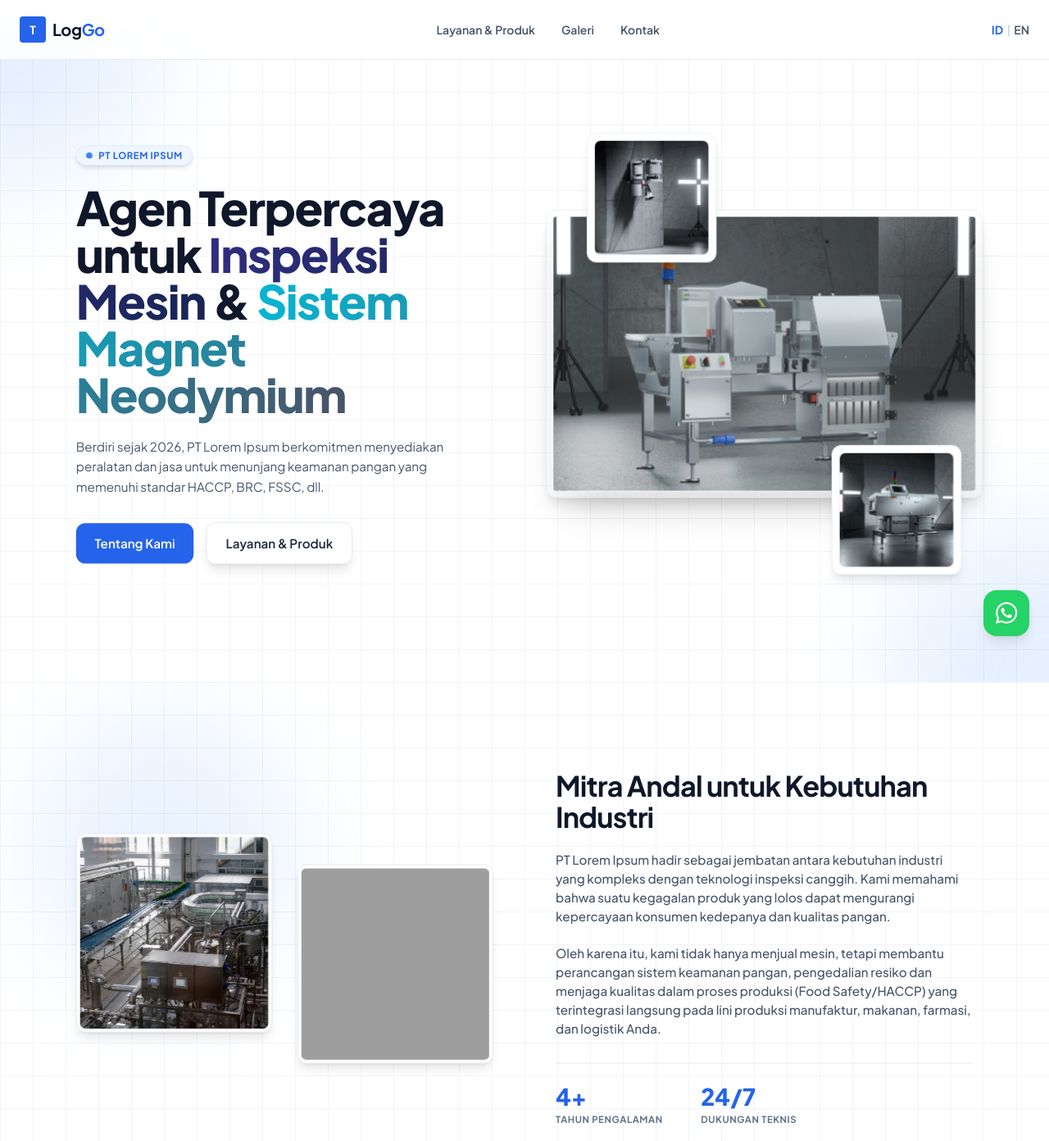
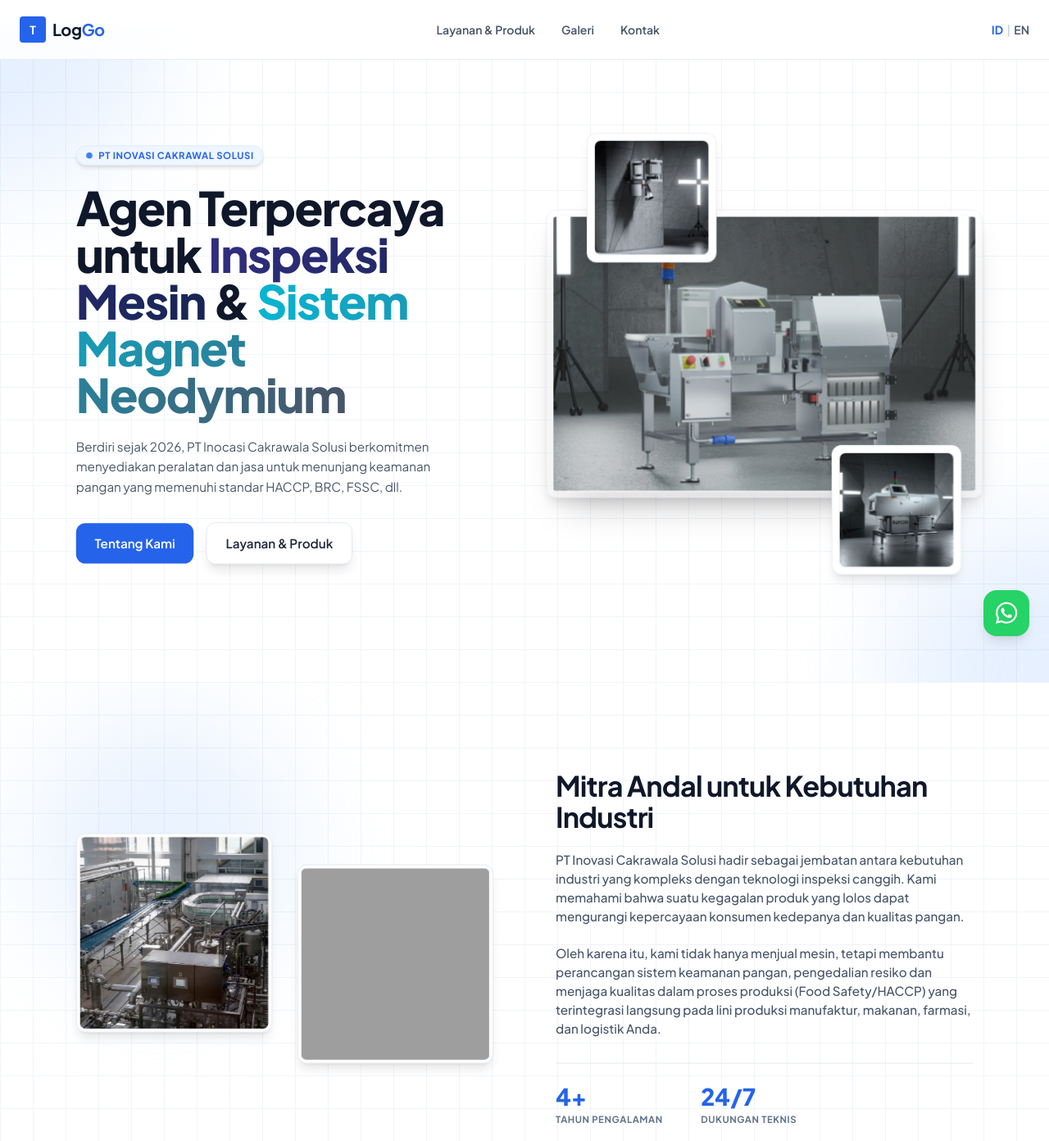
Before and after one commit to sodiumKlorida/frontend-x-ray, a plain HTML site: page index.html in a window 1280 px wide. Shown: the top 1392 px of the page at 82% size. Drawn offline with nearby package versions, Linux system fonts and the light colour scheme; grey boxes are pictures that could not be loaded.

Commit message:
fix:company name

```diff
--- a/index.html
+++ b/index.html
@@ -129,7 +129,7 @@
                             class="animate-ping absolute inline-flex h-full w-full rounded-full bg-brand-400 opacity-75"></span>
                         <span class="relative inline-flex rounded-full h-2 w-2 bg-brand-500"></span>
                     </span>
-                    PT Lorem Ipsum
+                    PT Inovasi Cakrawal Solusi
                 </div>
 
                 <h1 class="text-4xl md:text-5xl lg:text-6xl font-extrabold text-slate-900 tracking-tight leading-[1.15] mb-6 max-w-2xl"
@@ -149,7 +149,7 @@
                 <!-- Description (Kontras Diperbaiki) -->
                 <p class="text-base text-slate-600 mb-8 max-w-lg mx-auto md:mx-0 leading-relaxed font-normal"
                     data-translate="hero-desc">
-                    Berdiri sejak 2026, PT Lorem Ipsum berkomitmen menyediakan peralatan dan jasa untuk menunjang
+                    Berdiri sejak 2026, PT Inocasi Cakrawala Solusi berkomitmen menyediakan peralatan dan jasa untuk menunjang
                     keamanan pangan yang memenuhi standar HACCP, BRC, FSSC, dll.
                 </p>
 
@@ -164,7 +164,7 @@
 
                     <!-- Tombol Sekunder (Secondary) -->
                     <a href="product.html"
-                        class="bg-white text-slate-800 font-semibold px-6 py-3.5 rounded-xl border border-slate-200 hover:-translate-y-1 hover:border-slate-300 transition-all flex items-center gap-2 shadow-lg"
+                        class="hidden md:block bg-white text-slate-800 font-semibold px-6 py-3.5 rounded-xl border border-slate-200 hover:-translate-y-1 hover:border-slate-300 transition-all flex items-center gap-2 shadow-lg"
                         data-translate="hero-btn-scn">
                         Layanan &amp; Produk
                     </a>
@@ -222,7 +222,7 @@
                         data-translate="about-title">Mitra Andal untuk Kebutuhan Industri</h2>
                     <p class="text-sm md:text-base text-slate-600 mb-4 md:mb-6 leading-relaxed font-medium"
                         data-translate="about-desc1">
-                        PT Lorem Ipsum hadir sebagai jembatan antara kebutuhan industri yang kompleks dengan teknologi
+                        PT Inovasi Cakrawala Solusi hadir sebagai jembatan antara kebutuhan industri yang kompleks dengan teknologi
                         inspeksi canggih. Kami memahami bahwa suatu kegagalan produk yang lolos dapat mengurangi
                         kepercayaan konsumen kedepanya dan kualitas pangan.
                     </p>
@@ -434,7 +434,7 @@
     <!-- Footer -->
     <footer
         class="hidden md:block bg-white text-slate-500 py-6 text-sm text-center border-t border-slate-200 font-medium">
-        <p data-translate="footer-txt">&copy; 2026 PT Lorem Ipsum Indonesia. Quality Inspection Solutions.</p>
+        <p data-translate="footer-txt">&copy; 2026 PT Inovasi Cakrawala Solusi. Quality Inspection Solutions.</p>
     </footer>
 
     <!-- Floating WhatsApp Button -->
```
